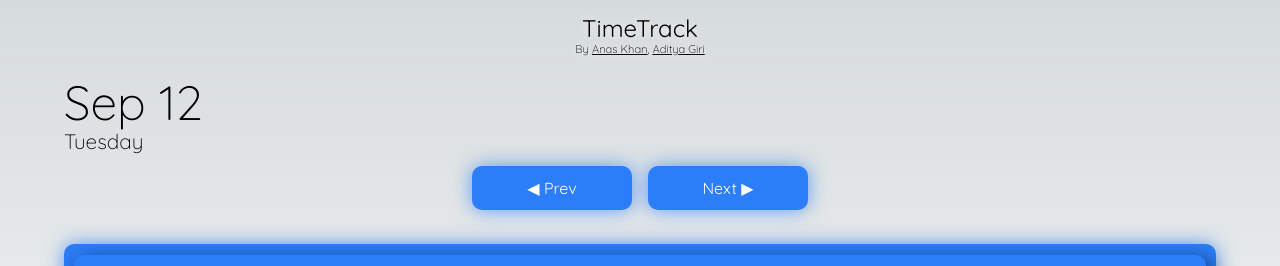
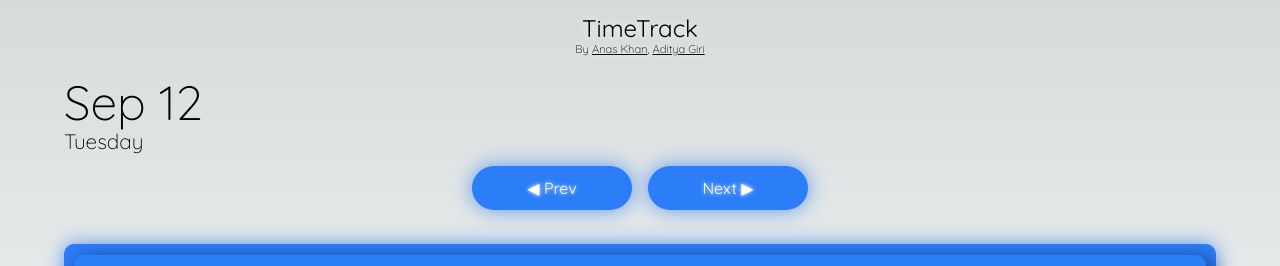
Before and after one commit to Xyncross1111/timetrack, a Next.js app: page / in a window 1280 px wide. Shown: the top 266 px of the page. Built offline with nearby package versions, Linux system fonts and the light colour scheme.

Commit message:
few more nav style additions

```diff
--- a/app/navigate/navigate.css
+++ b/app/navigate/navigate.css
@@ -19,8 +19,9 @@ nav button {
     background-color: #2b7df8; /* Change the background color */
     box-shadow: 0px 0px 20px #2b7df8b8;
     color: #ffffff; /* Change the text color */
+    text-shadow: 0px 0px 4px #ffffff;
     border: none;
-    border-radius: 10px; /* Adjust border radius as needed */
+    border-radius: 50px; /* Adjust border radius as needed */
     cursor: pointer;
 }
 
```
